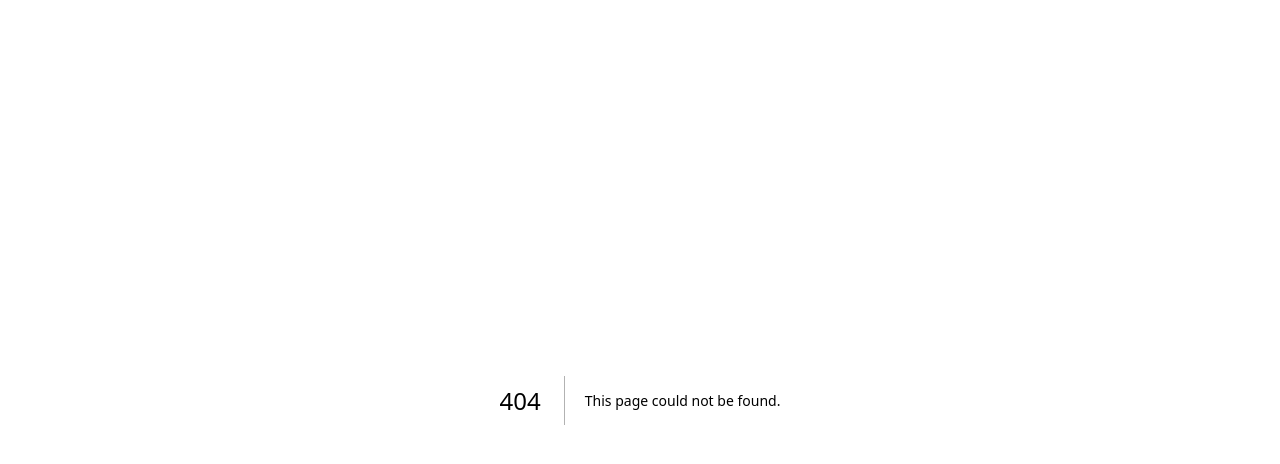
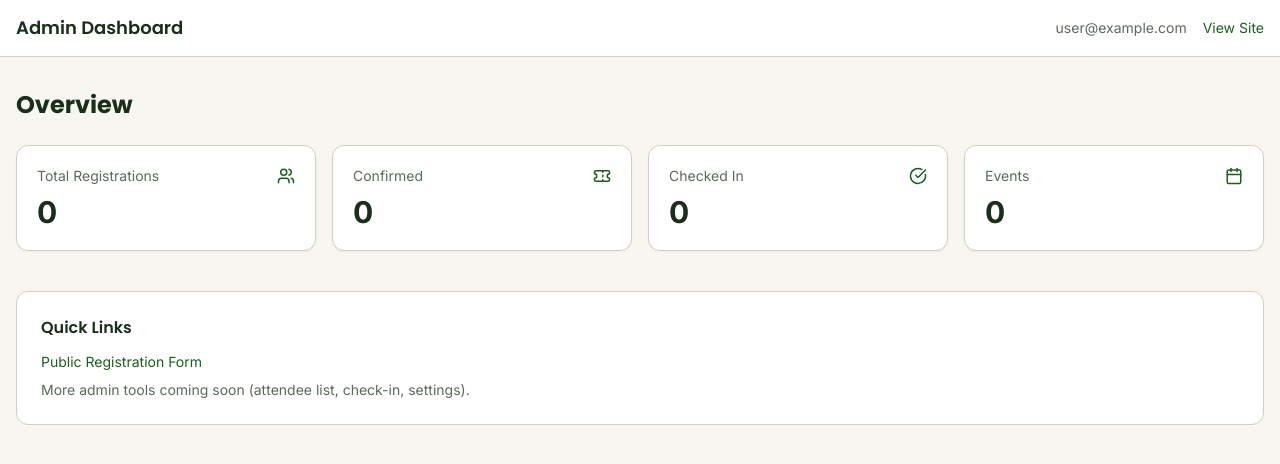
Before and after one commit to vengatowen/event-management-platform, a Next.js app: page /admin in a window 1280 px wide. Before the commit this address had no page. Shown: the top 464 px of the page. Built offline with nearby package versions, Linux system fonts and the light colour scheme; no server answers; the database is empty; sample sign-in values are in the browser's storage.

Commit message:
Add admin dashboard page

```diff
--- /dev/null
+++ b/src/app/admin/(dashboard)/page.tsx
@@ -0,0 +1,88 @@
+export const dynamic = "force-dynamic";
+
+import { auth } from "@/lib/auth";
+import { prisma } from "@/lib/db";
+import { redirect } from "next/navigation";
+import Link from "next/link";
+import { Users, Ticket, CheckCircle, Calendar } from "lucide-react";
+
+export default async function AdminDashboardPage() {
+  const session = await auth();
+  if (!session?.user) {
+    redirect("/admin/login");
+  }
+
+  let stats = {
+    totalRegistrations: 0,
+    confirmed: 0,
+    checkedIn: 0,
+    events: 0,
+  };
+
+  try {
+    const [total, confirmed, events] = await Promise.all([
+      prisma.registration.count(),
+      prisma.registration.count({ where: { status: "CONFIRMED" } }),
+      prisma.event.count(),
+    ]);
+    stats = { totalRegistrations: total, confirmed, checkedIn: 0, events };
+  } catch {
+    // DB may not be ready
+  }
+
+  return (
+    <div className="min-h-screen bg-muted/30">
+      <header className="border-b border-border bg-card">
+        <div className="container-wide flex h-14 items-center justify-between px-4">
+          <h1 className="font-heading font-semibold text-lg">Admin Dashboard</h1>
+          <div className="flex items-center gap-4 text-sm">
+            <span className="text-muted-foreground">{session.user.email}</span>
+            <Link href="/" className="text-primary hover:underline">
+              View Site
+            </Link>
+          </div>
+        </div>
+      </header>
+
+      <main className="container-wide px-4 py-8">
+        <h2 className="font-heading text-2xl font-bold mb-6">Overview</h2>
+
+        <div className="grid gap-4 sm:grid-cols-2 lg:grid-cols-4 mb-10">
+          {[
+            { label: "Total Registrations", value: stats.totalRegistrations, icon: Users },
+            { label: "Confirmed", value: stats.confirmed, icon: Ticket },
+            { label: "Checked In", value: stats.checkedIn, icon: CheckCircle },
+            { label: "Events", value: stats.events, icon: Calendar },
+          ].map((s) => (
+            <div
+              key={s.label}
+              className="rounded-xl border border-border bg-card p-5 shadow-sm"
+            >
+              <div className="flex items-center justify-between">
+                <p className="text-sm text-muted-foreground">{s.label}</p>
+                <s.icon size={18} className="text-primary" />
+              </div>
+              <p className="mt-2 text-3xl font-bold text-foreground">{s.value}</p>
+            </div>
+          ))}
+        </div>
+
+        <div className="rounded-xl border border-border bg-card p-6">
+          <h3 className="font-heading font-semibold mb-3">Quick Links</h3>
+          <ul className="space-y-2 text-sm">
+            <li>
+              <Link href="/register" className="text-primary hover:underline">
+                Public Registration Form
+              </Link>
+            </li>
+            <li>
+              <span className="text-muted-foreground">
+                More admin tools coming soon (attendee list, check-in, settings).
+              </span>
+            </li>
+          </ul>
+        </div>
+      </main>
+    </div>
+  );
+}
```
